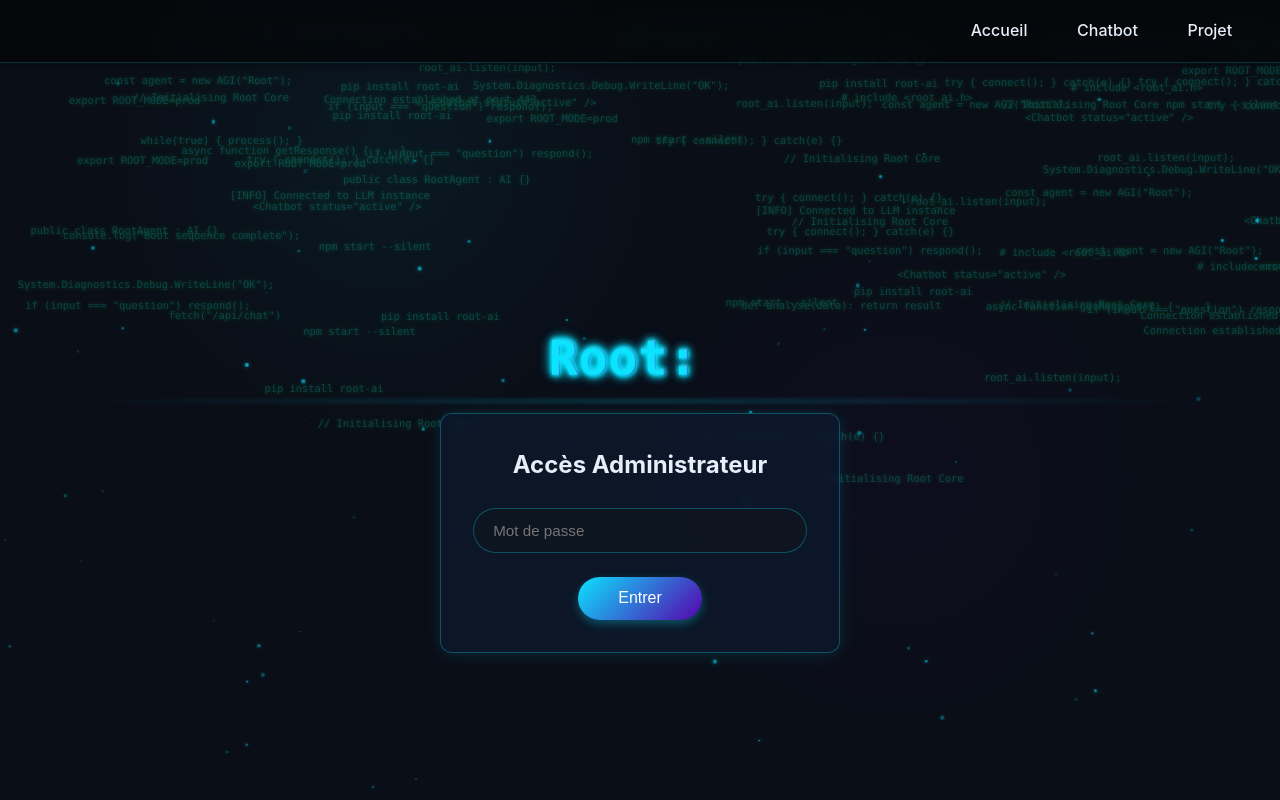
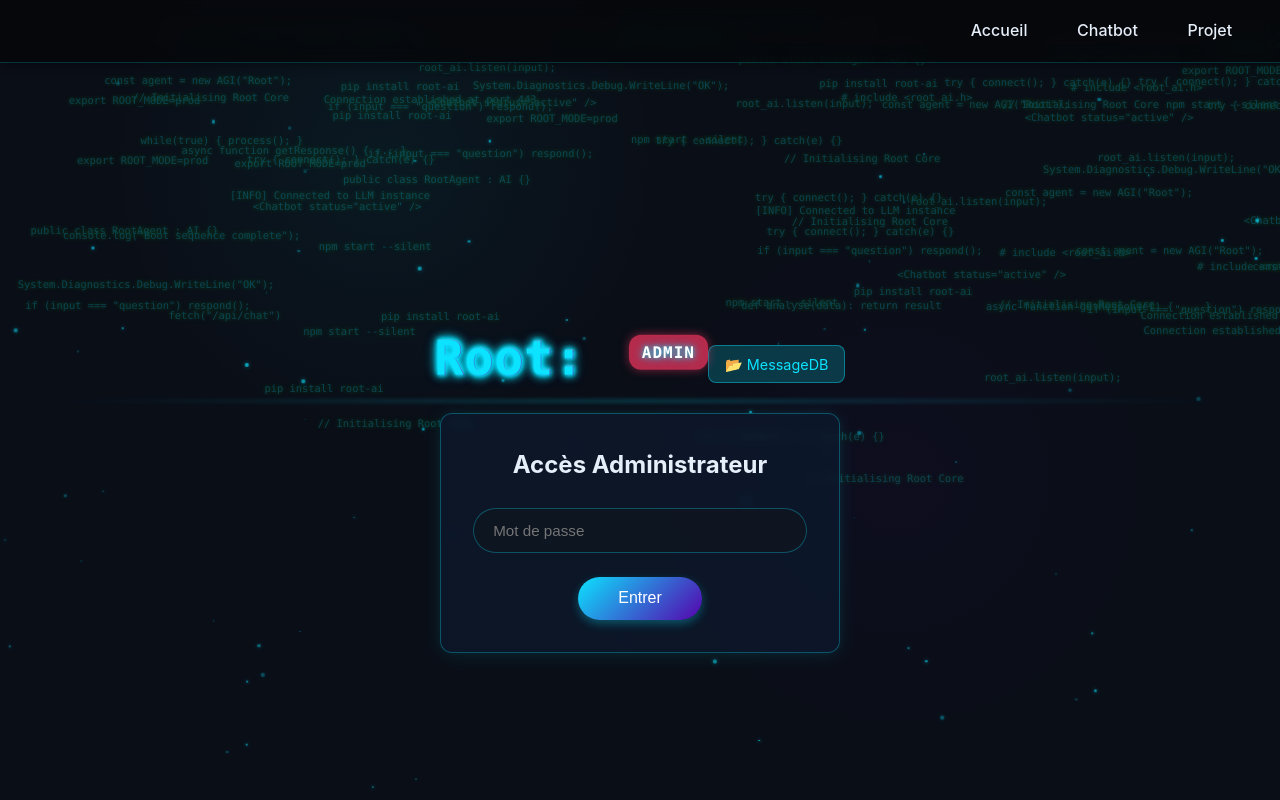
Before and after one commit to Luc1290/RootFrontend, a React (Vite) app: page /admin in a window 1280 px wide. Built offline with nearby package versions, Linux system fonts and the light colour scheme.

Commit message:
BOuton message admin

```diff
--- a/src/components/AdminDashboard.jsx
+++ b/src/components/AdminDashboard.jsx
@@ -223,9 +223,15 @@ const AdminDashboard = () => {
           <h1 className={styles.glitchTitle} style={{ textTransform: 'none' }}>
             <span className={styles.glitchText} data-text="Root:">Root:</span>
             <span className={styles.underscoreBlink}>_</span>
+            <span className={styles.adminTag}>ADMIN</span>
           </h1>
           <div className={styles.neonGlow}></div>
-        </div>
+          {isError && <div className={styles.connectionError}>Erreur de connexion</div>}
+
+          {/* 🔗 Lien vers MessageDB */}
+          <a href="/admin/messagedb" className={styles.dbLink}>📂 MessageDB</a>
+       </div>
+
         <div className={styles.loginBox}>
           <h2>Accès Administrateur</h2>
           <input
--- a/src/components/AdminDashboard.module.css
+++ b/src/components/AdminDashboard.module.css
@@ -448,6 +448,24 @@
   scroll-margin-bottom: 1rem;
 }
 
+.dbLink {
+  margin-top: 0.75rem;
+  background-color: rgba(12, 227, 255, 0.2);
+  border: 1px solid rgba(12, 227, 255, 0.4);
+  color: var(--primary-color);
+  padding: 0.4rem 1rem;
+  border-radius: 8px;
+  text-decoration: none;
+  font-size: 0.9rem;
+  display: inline-block;
+  transition: all 0.2s ease;
+}
+
+.dbLink:hover {
+  background-color: rgba(12, 227, 255, 0.3);
+  border-color: rgba(12, 227, 255, 0.6);
+}
+
 /* Media queries */
 /* Responsive pour les écrans de taille moyenne */
 
@@ -491,8 +509,7 @@
     max-height: calc(100vh - 240px);
   }
 }
-
-
+/* Responsive pour les petits écrans */
 /* Animations */
 @keyframes typing-animation {
   0%, 100% { transform: translateY(0); opacity: 0.5; }
--- a/src/components/Messagedb.jsx
+++ b/src/components/Messagedb.jsx
@@ -68,7 +68,7 @@ export default function MessageDB() {
                   <td>{msg.sender}</td>
                   <td>{msg.source}</td>
                   <td>{msg.type}</td>
-                  <td>{msg.content}</td>
+                  <td>{typeof msg.content === 'string' ? msg.content : JSON.stringify(msg.content)}</td>
                   <td>{new Date(msg.timestamp).toLocaleString()}</td>
                 </tr>
               ))}
```
